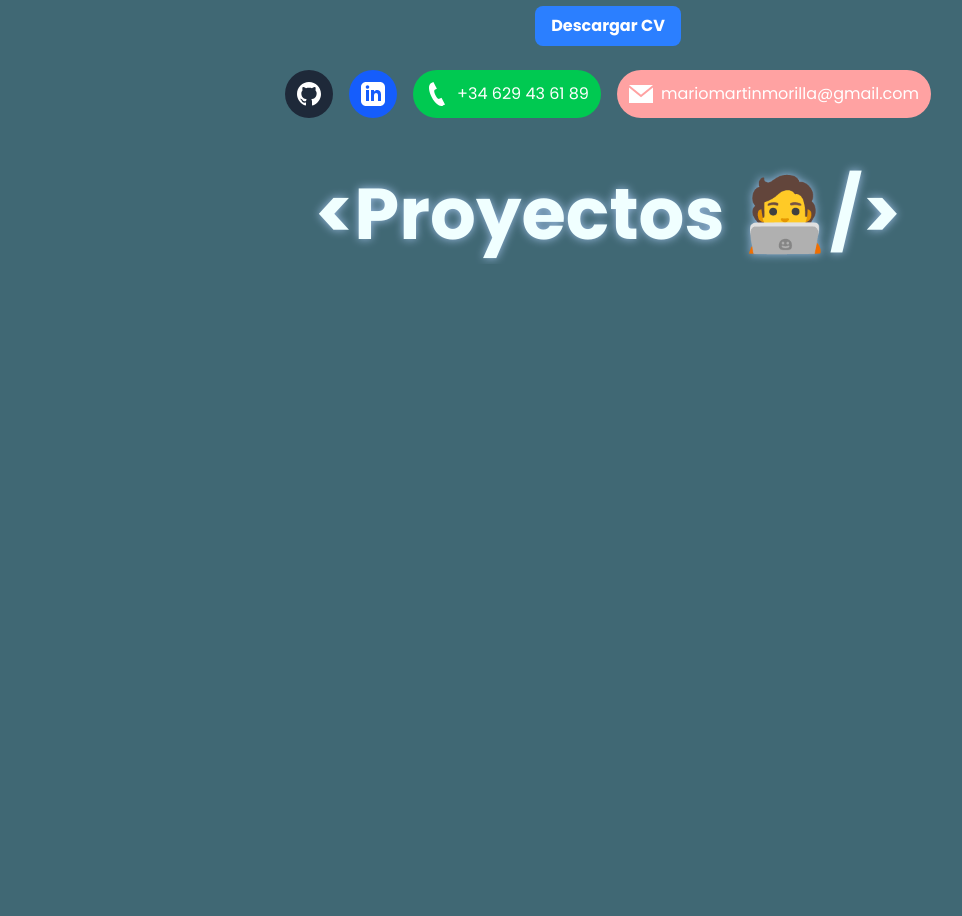
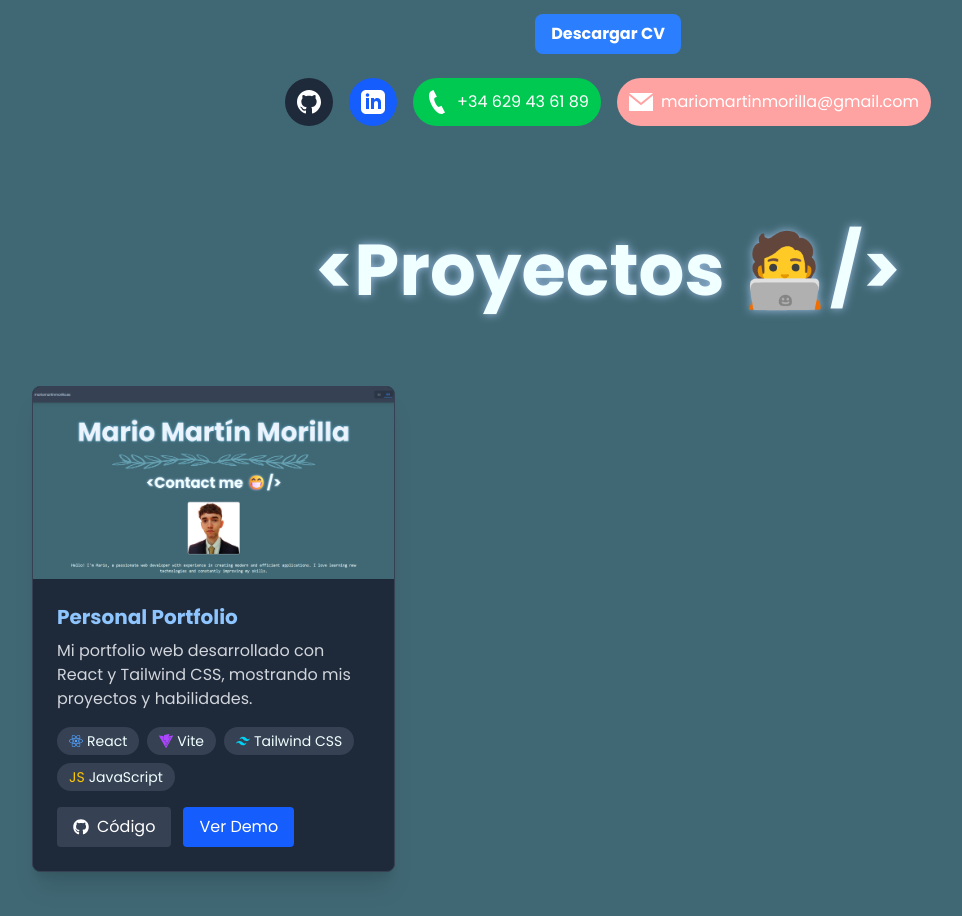
Before and after one commit to IHoracio/porfolio-web, a React (Vite) app: page / in a window 1280 px wide. Shown: the part 1040-1956 px from the top of the page, without its empty margins (32-994 px from the left). Before the commit the page ends 1304 px from the top, so only its background shows below. Built offline with nearby package versions, Linux system fonts and the light colour scheme.

Commit message:
Project Structure

```diff
--- a/package.json
+++ b/package.json
@@ -13,6 +13,7 @@
     "@tailwindcss/vite": "^4.1.4",
     "react": "^19.0.0",
     "react-dom": "^19.0.0",
+    "react-icons": "^5.5.0",
     "tailwindcss": "^4.1.4"
   },
   "devDependencies": {
--- a/src/components/layout/Header.jsx
+++ b/src/components/layout/Header.jsx
@@ -11,7 +11,7 @@ function Header() {
         <div className="flex items-center space-x-1 bg-gray-800/50 rounded-lg p-1">
   <button
     onClick={() => toggleLanguage()}
-    className={`px-1 py-0.3 text-sm font-medium md:px-3 ${
+    className={`px-1 py-0.3 text-sm font-medium md:px-3 md:py-1 ${
       language === 'es'
         ? 'text-blue-400 border-b-2 border-blue-400'
         : 'text-gray-400 hover:text-white'
@@ -21,7 +21,7 @@ function Header() {
   </button>
   <button
     onClick={() => toggleLanguage()}
-    className={`px-1 py-0.3 text-sm font-medium md:px-3 ${
+    className={`px-1 py-0.3 text-sm font-medium md:px-3 md:py-1 ${
       language === 'en'
         ? 'text-blue-400 border-b-2 border-blue-400'
         : 'text-gray-400 hover:text-white'
--- a/src/components/sections/proyectos.jsx
+++ b/src/components/sections/proyectos.jsx
@@ -1,9 +1,38 @@
 import useTranslations from '../hooks/useTranslations';
+import portfolioImage from '../../assets/images/portfolio-screenshot.png';
+import { FaReact, FaGithub } from 'react-icons/fa';
+import { SiVite, SiTailwindcss } from 'react-icons/si';
 
-export default function SobreMi() {
+const projectsData = [
+  {
+    id: "portfolio",
+    technologies: ["React", "Vite", "Tailwind CSS", "JavaScript"],
+    image: portfolioImage,
+    githubUrl: "https://github.com/IHoracio/porfolio-web",
+    demoUrl: "https://mariomartinmorilla.es"
+  }
+];
+export default function Proyectos() {
   const t = useTranslations();
+  // Traducciones
+  const projects = projectsData.map(project => ({
+    ...project,
+    title: t.projects[project.id].title,
+    description: t.projects[project.id].description
+  }));
+
+  const getTechIcon = (tech) => {
+    switch(tech) {
+      case 'React': return <FaReact className="text-blue-400" />;
+      case 'Vite': return <SiVite className="text-purple-500" />;
+      case 'Tailwind CSS': return <SiTailwindcss className="text-cyan-400" />;
+      case 'JavaScript': return <span className="text-yellow-400">JS</span>;
+      default: return <span className="text-gray-300">{tech}</span>;
+    }
+  };
+
   return (
-    <>
+    <section id="proyectos" className="py-12 px-4 md:px-8 lg:px-16">
       <div className="relative">
         <h3
           className="text-3xl font-bold text-center mt-10 md:text-5xl md:mt-15 lg:text-7xl relative"
@@ -17,6 +46,60 @@ export default function SobreMi() {
         </h3>
       </div>
 
-    </>
+      <div className="grid grid-cols-1 md:grid-cols-2 lg:grid-cols-3 gap-8 mt-15 md:mt-20">
+        {projects.map((project, index) => (
+          <div
+            key={index}
+            className="bg-gray-800 rounded-lg overflow-hidden shadow-xl hover:shadow-2xl transition-all duration-300 transform hover:-translate-y-2 border border-gray-700"
+          >
+            <img
+              src={project.image}
+              alt={project.title}
+              className="w-full h-48 object-cover"
+            />
+
+            <div className="p-6">
+              <h4 className="text-xl font-bold text-blue-300 mb-2">{project.title}</h4>
+              <p className="text-gray-300 mb-4">{project.description}</p>
+
+              <div className="flex flex-wrap gap-2 mb-4">
+                {project.technologies.map((tech, i) => (
+                  <span
+                    key={i}
+                    className="flex items-center gap-1 bg-gray-700 px-3 py-1 rounded-full text-sm"
+                  >
+                    {getTechIcon(tech)}
+                    <span>{tech}</span>
+                  </span>
+                ))}
+              </div>
+
+              <div className="flex space-x-3">
+                {project.githubUrl && (
+                  <a
+                    href={project.githubUrl}
+                    target="_blank"
+                    rel="noopener noreferrer"
+                    className="flex items-center gap-2 bg-gray-700 hover:bg-gray-600 text-white px-4 py-2 rounded transition-colors"
+                  >
+                    <FaGithub /> Código
+                  </a>
+                )}
+                {project.demoUrl && (
+                  <a
+                    href={project.demoUrl}
+                    target="_blank"
+                    rel="noopener noreferrer"
+                    className="flex items-center gap-2 bg-blue-600 hover:bg-blue-500 text-white px-4 py-2 rounded transition-colors"
+                  >
+                    Ver Demo
+                  </a>
+                )}
+              </div>
+            </div>
+          </div>
+        ))}
+      </div>
+    </section>
   );
 }
--- a/src/translations/en.js
+++ b/src/translations/en.js
@@ -2,5 +2,18 @@ export default {
   contactTitle: "Contact me 😁",
   aboutText: "Hello! I'm Mario, a passionate web developer with experience in creating modern and efficient applications. I love learning new technologies and constantly improving my skills.",
   downloadCV: "Download CV",
-  proyectsTitle: "Projects 🧑‍💻"
+  proyectsTitle: "Projects 🧑‍💻",
+
+  // Projects
+  projects: {
+    portfolio: {
+      title: "Personal Portfolio",
+      description: "My web portfolio built with React and Tailwind CSS, showcasing my projects and skills.",
+    }
+  },
+  buttons: {
+    code: "Code",
+    demo: "View Demo"
+  }
+
 };
--- a/src/translations/es.js
+++ b/src/translations/es.js
@@ -2,5 +2,17 @@ export default {
   contactTitle: "Contactame 😁",
   aboutText: "¡Hola! Soy Mario, un apasionado desarrollador web con experiencia en la creación de aplicaciones modernas y eficientes. Me encanta aprender nuevas tecnologías y mejorar mis habilidades constantemente.",
   downloadCV: "Descargar CV",
-  proyectsTitle: "Proyectos 🧑‍💻"
+  proyectsTitle: "Proyectos 🧑‍💻",
+
+  // Proyectos
+  projects: {
+    portfolio: {
+      title: "Personal Portfolio",
+      description: "Mi portfolio web desarrollado con React y Tailwind CSS, mostrando mis proyectos y habilidades.",
+    }
+  },
+  buttons: {
+    code: "Código",
+    demo: "Ver Demo"
+  }
 };
```
Also changed, not shown: src/assets/images/portfolio-screenshot.png (added), 1 other file (tests, documents, lock files or other folders).
